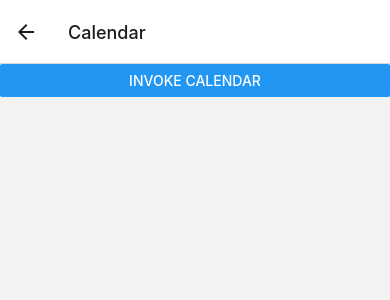
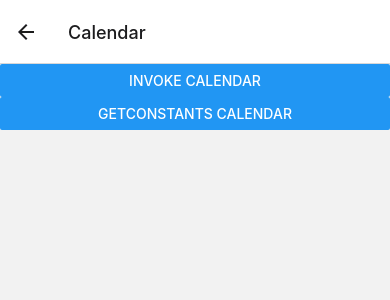
Before and after one commit to prashant4756/AwesomeProject, a React Native app: screen /calendar in a window 390 px wide. Shown: the top 300 px of the page. Built offline with nearby package versions, Linux system fonts and the light colour scheme.

Commit message:
get constant

```diff
--- /dev/null
+++ b/src/androidmodule/CalendarModule.js
@@ -0,0 +1,3 @@
+import {NativeModules} from 'react-native';
+const {CalendarModule} = NativeModules;
+export default CalendarModule;
--- a/src/screen/CalendarScreen.js
+++ b/src/screen/CalendarScreen.js
@@ -1,15 +1,22 @@
 import React from 'react';
-import {Button, NativeModules} from 'react-native';
+import {Button} from 'react-native';
+import CalendarModule from '../androidmodule/CalendarModuleInterface';
+// import CalendarModule from '../androidmodule/CalendarModule';
 
 const CalendarScreen = ({navigation}) => {
-  const {CalendarModule} = NativeModules;
   const onPress = () => {
     console.log('We will invoke the native module here!');
     CalendarModule.createCalendarEvent('testName', 'testLocation');
   };
+  const onPressGetConstants = () => {
+    console.log('We will get constants here!');
+    // const {eventName1} = CalendarModule.getConstants();
+    console.log(CalendarModule.getConstants());
+  };
   return (
     <>
       <Button title="invoke calendar" onPress={onPress} />
+      <Button title="getConstants calendar" onPress={onPressGetConstants} />
     </>
   );
 };
```
Also changed, not shown: 1 other file (tests, documents, lock files or other folders).
